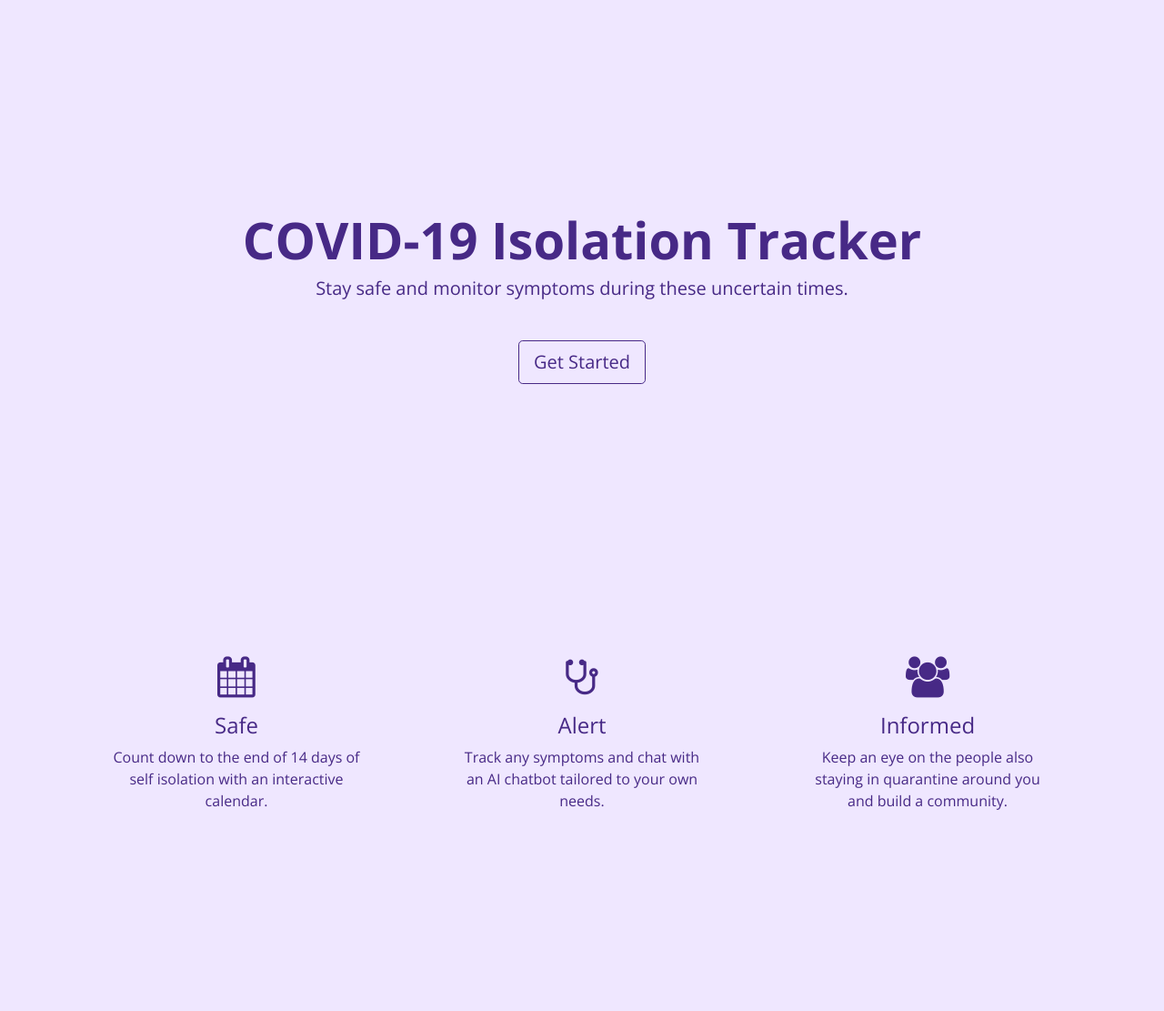
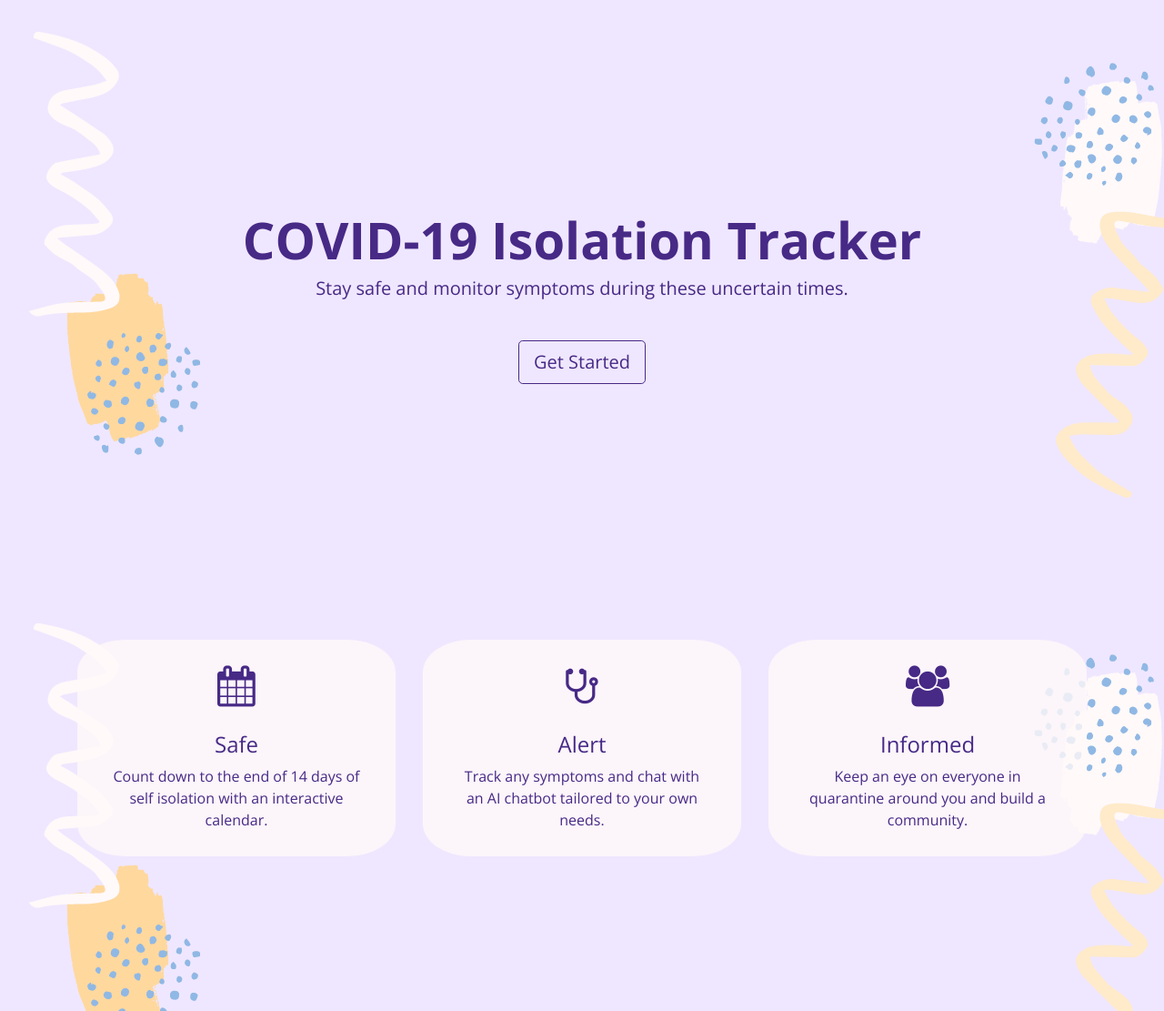
Before and after one commit to bekahma/isotracker-19, a Flask app: page / in a window 1280 px wide. Shown: the part 69-1180 px from the top of the page at 91% size. Before the commit the page ends 959 px from the top, so only its background shows below. Run offline with Flask 2, Linux system fonts and the light colour scheme; some libraries are stand-ins or nearby versions.

Commit message:
description section done

```diff
--- a/templates/css/styles.css
+++ b/templates/css/styles.css
@@ -4,9 +4,10 @@
 body {
     font-family: 'Open Sans';
     background-image: url(../assets/backgrounds/landing_page.png);
-    background-size: cover;
+    /* background-size: cover;
     background-position: center;
     background-repeat: repeat-y;
+    */
     color: #472986;
 }
 
@@ -57,10 +58,17 @@ nav {
 .desc p {
     margin-left: 10%;
     margin-right: 10%;
+    padding-bottom: 8%;
 }
 
 .desc i {
     font-size: 45px;
-    margin-top: 5%;
-    margin-bottom: 5%;
+    margin-top: 8%;
+    margin-bottom: 8%;
 }
+
+.desc-background {
+    background-color: rgba(255,249,249,0.8);
+    border-width: 2px;
+    border-radius: 15%;
+}
--- a/templates/index.html
+++ b/templates/index.html
@@ -63,21 +63,26 @@
 			<div class="container">
 				<div class="row">
 					<div class="desc col-sm-4">
+						<div class="desc-background">
 							<i class="fa fa-calendar"></i>
 					  		<h4>Safe</h4>
 					  		<p>Count down to the end of 14 days of self isolation with an interactive calendar.</p>
 						</div>
+					</div>
 
 					<div class="desc col-sm-4">
+						<div class="desc-background">
 					  		<i class="fa fa-stethoscope"></i>
 					  		<h4>Alert</h4>
 					  		<p>Track any symptoms and chat with an AI chatbot tailored to your own needs.</p>
 						</div>
+					</div>
 
 					<div class="desc col-sm-4">
+						<div class="desc-background">
 					  		<i class="fa fa-users"></i>
 					  		<h4>Informed</h4>
-					  <p>Keep an eye on the people also staying in quarantine around you and build a community.</p>
+					  		<p>Keep an eye on everyone in quarantine around you and build a community.</p>
 						</div>
 					</div>
 			</div>
```
Lines whose indentation alone changed are shown as unchanged.
